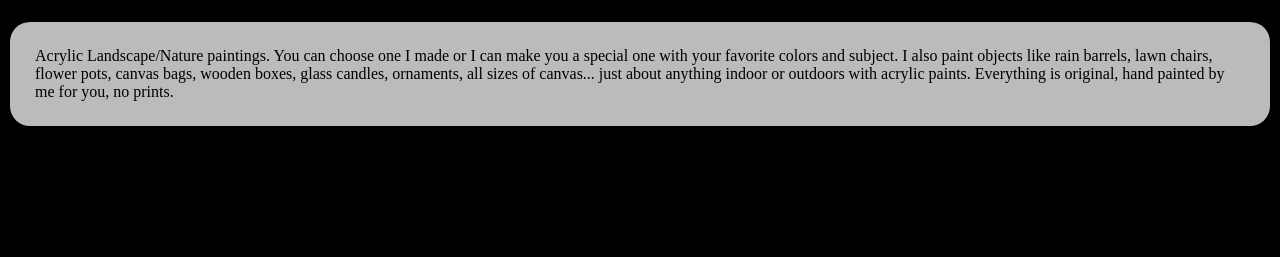
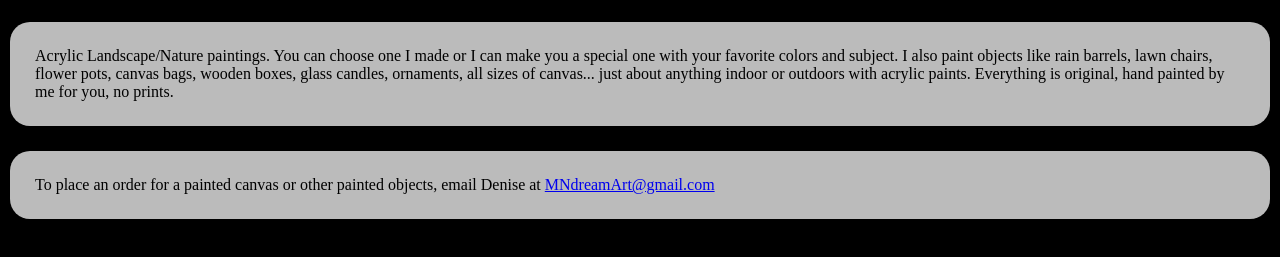
Before and after one commit to AldaronLau/mn-dream-art, a plain HTML site: page public/index.html in a window 1280 px wide. Shown: the part 115-372 px from the top of the page. Drawn offline with Linux system fonts and the light colour scheme.

Commit message:
Add email

```diff
--- a/public/index.html
+++ b/public/index.html
@@ -30,6 +30,10 @@
     indoor or outdoors with acrylic paints. Everything is original, hand painted
     by me for you, no prints.
     </p>
+    <p>
+    To place an order for a painted canvas or other painted objects, email
+    Denise at <a href="mailto:MNdreamArt@gmail.com">MNdreamArt@gmail.com</a>
+    </p>
     <script src="https://apps.elfsight.com/p/platform.js" defer></script>
     <div class="elfsight-app-b2fd63f4-86ba-408b-801d-03dd244b45d8"></div>
   </body>
```
